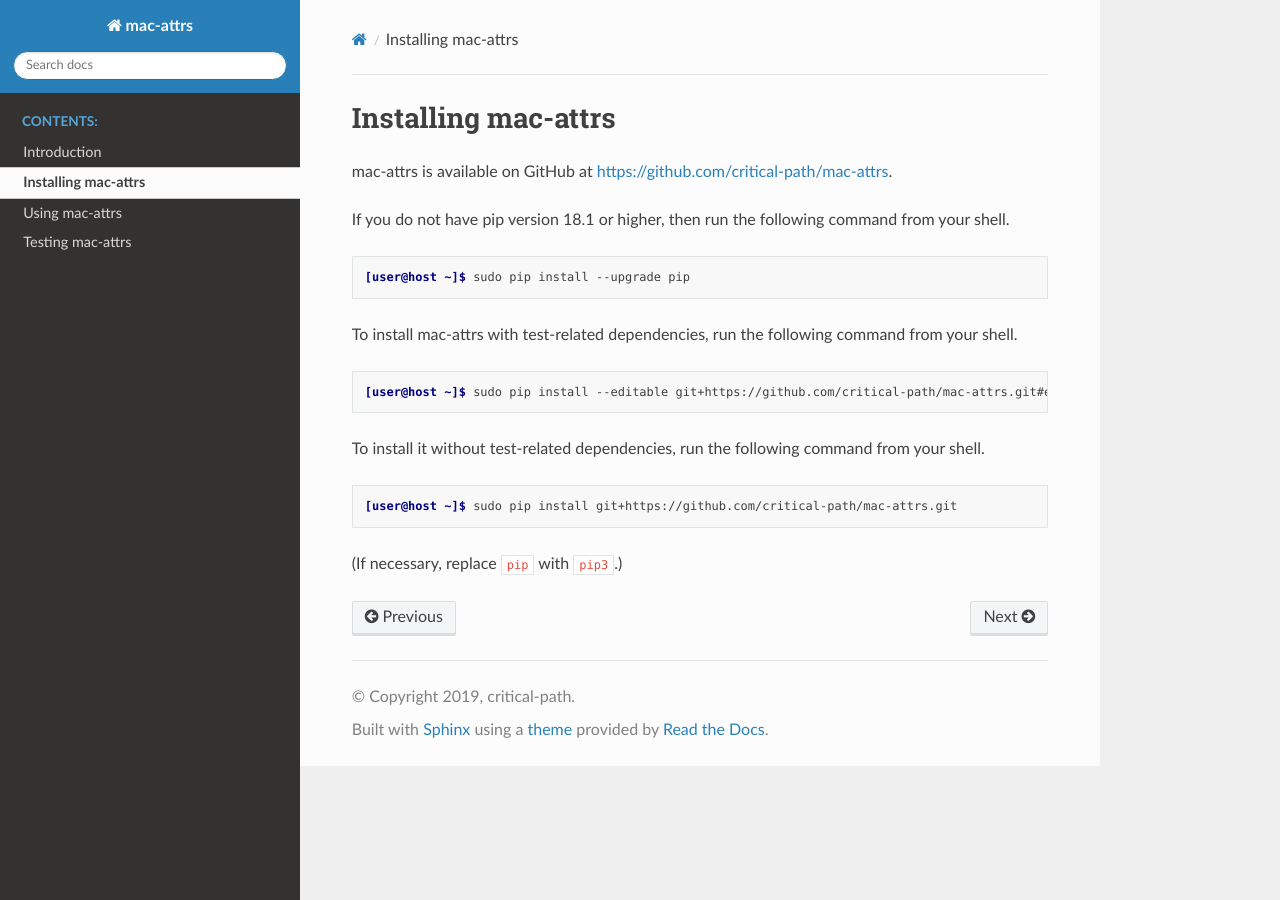
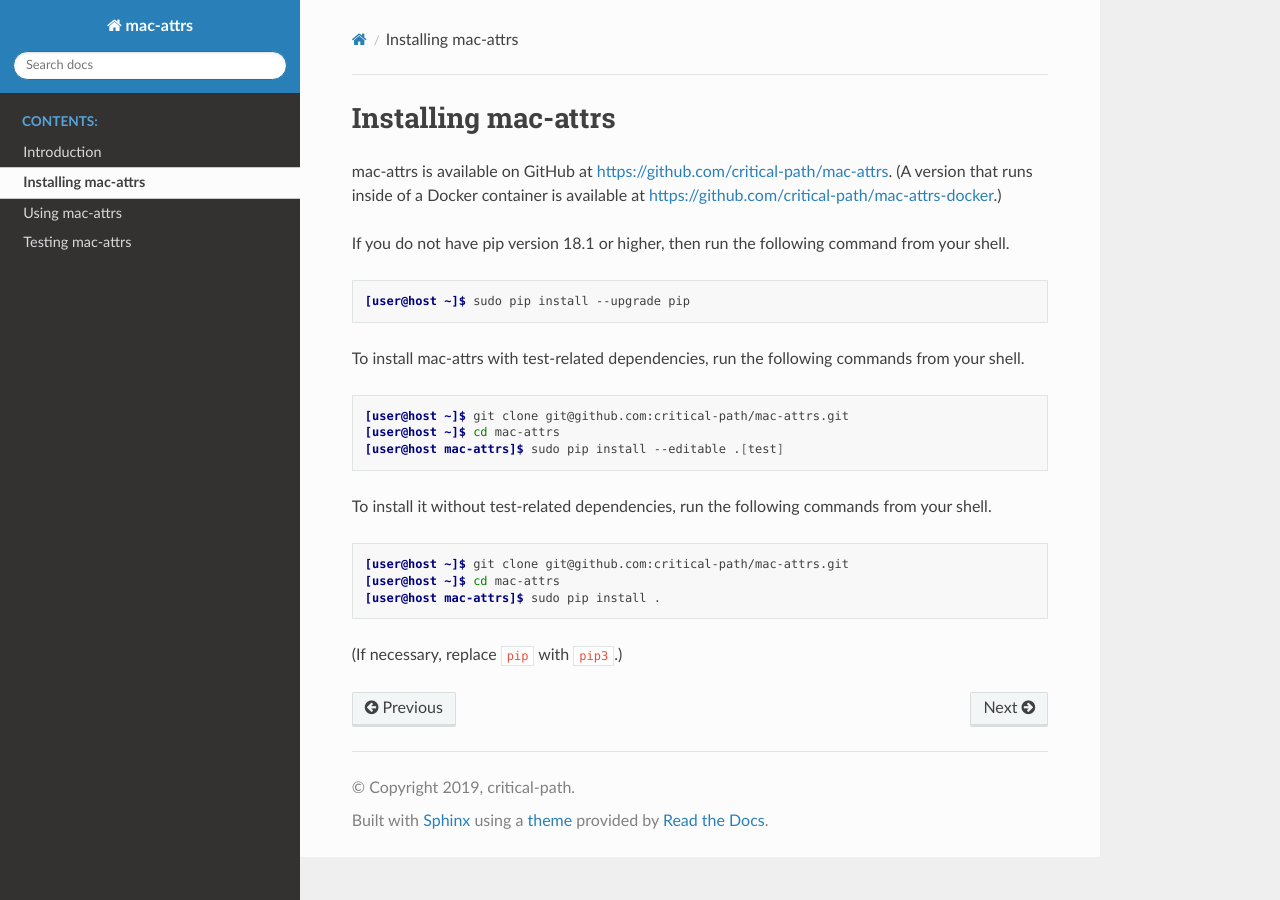
Before and after one commit to critical-path/mac-attrs, a Sphinx documentation site: the page built from docs/install.rst, in a window 1280 px wide. Built offline with Sphinx 7.4.7 and the Read the Docs theme 2.0.0, drawn with Linux system fonts in a browser that asks for light colours.

Commit message:
Improve docs.

```diff
--- a/docs/install.rst
+++ b/docs/install.rst
@@ -1,7 +1,7 @@
 Installing mac-attrs
 ====================
 
-mac-attrs is available on GitHub at https://github.com/critical-path/mac-attrs.
+mac-attrs is available on GitHub at https://github.com/critical-path/mac-attrs.  (A version that runs inside of a Docker container is available at https://github.com/critical-path/mac-attrs-docker.)
 
 If you do not have pip version 18.1 or higher, then run the following command from your shell.
 
@@ -9,16 +9,20 @@ If you do not have pip version 18.1 or higher, then run the following command fr
 
    [user@host ~]$ sudo pip install --upgrade pip
 
-To install mac-attrs with test-related dependencies, run the following command from your shell.
+To install mac-attrs with test-related dependencies, run the following commands from your shell.
 
 .. code-block:: console
 
-   [user@host ~]$ sudo pip install --editable git+https://github.com/critical-path/mac-attrs.git#egg=mac-attrs[test]
+   [user@host ~]$ git clone git@github.com:critical-path/mac-attrs.git
+   [user@host ~]$ cd mac-attrs
+   [user@host mac-attrs]$ sudo pip install --editable .[test]
 
-To install it without test-related dependencies, run the following command from your shell.
+To install it without test-related dependencies, run the following commands from your shell.
 
 .. code-block:: console
 
-   [user@host ~]$ sudo pip install git+https://github.com/critical-path/mac-attrs.git
+   [user@host ~]$ git clone git@github.com:critical-path/mac-attrs.git
+   [user@host ~]$ cd mac-attrs
+   [user@host mac-attrs]$ sudo pip install .
 
 (If necessary, replace :code:`pip` with :code:`pip3`.)
```
Also changed, not shown: README.rst (+9 -5 lines).
